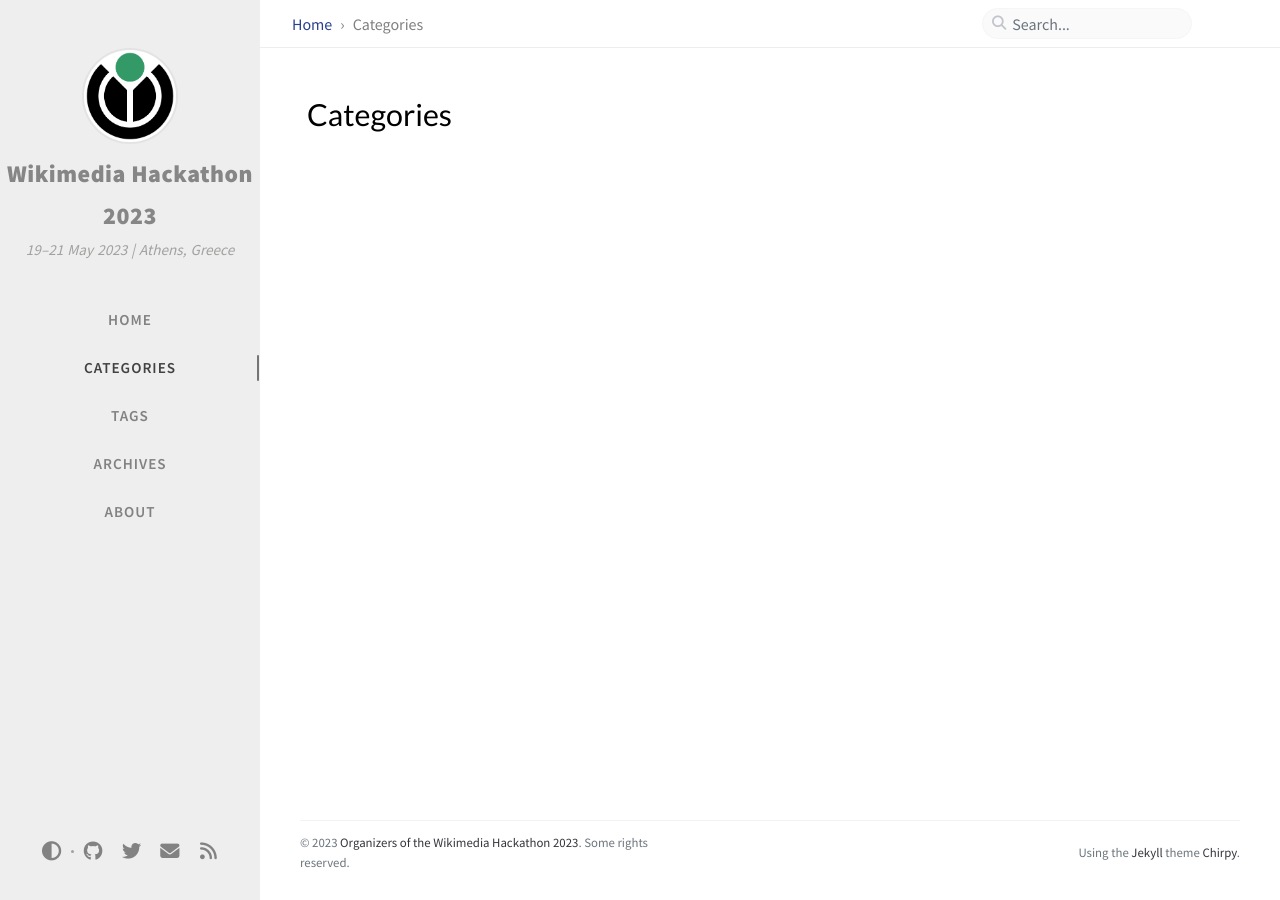
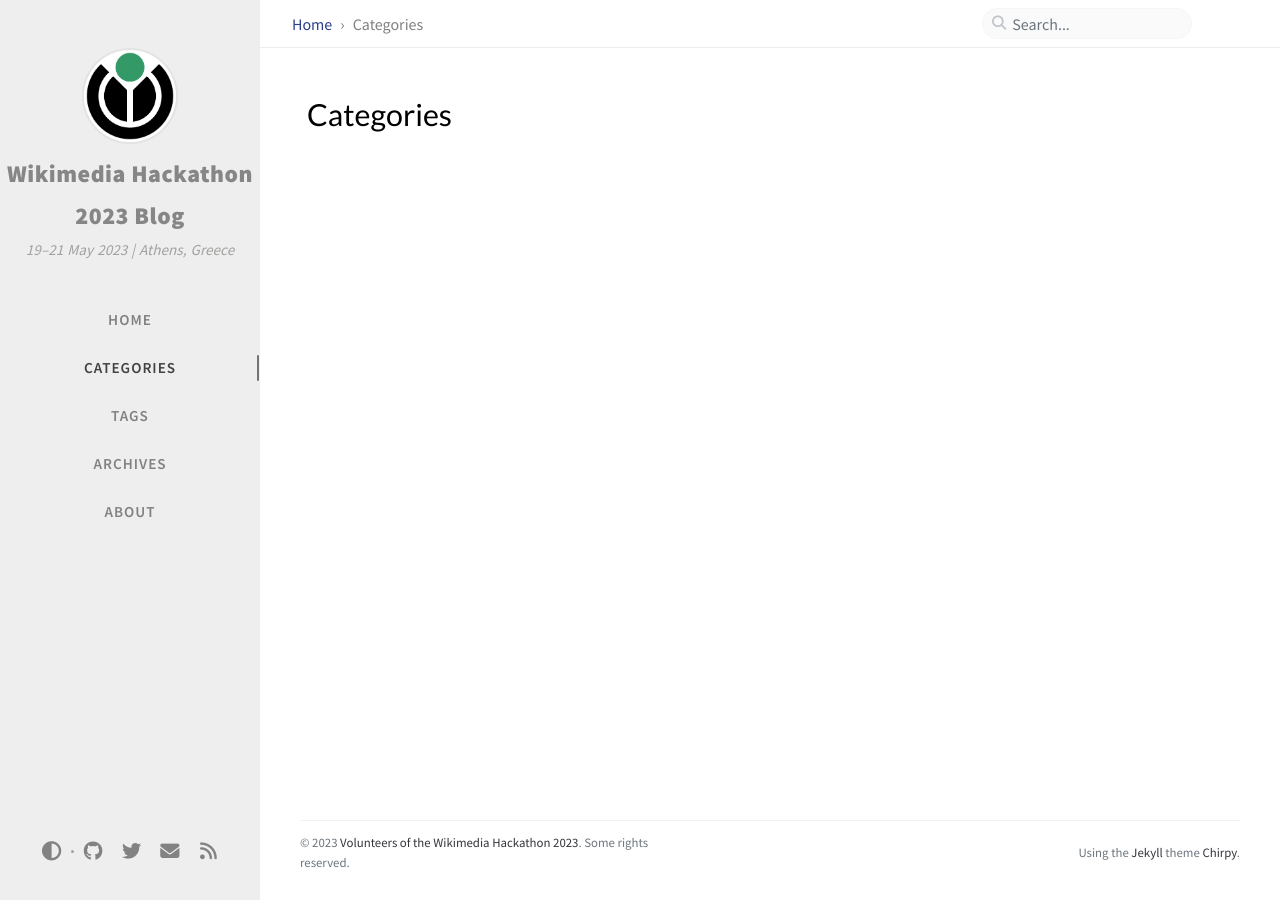
Before and after one commit to wmhack2023/wmhack2023.github.io, a Jekyll site: the page built from _tabs/categories.md, in a window 1280 px wide. Built offline with Jekyll 4.4.1, drawn with Linux system fonts in a browser that asks for light colours; comment, search, counter and statistics services are not loaded.

Commit message:
Updates in _config.yml: email, twitter, blog name

```diff
--- a/_config.yml
+++ b/_config.yml
@@ -18,7 +18,7 @@
 # jekyll-seo-tag settings › https://github.com/jekyll/jekyll-seo-tag/blob/master/docs/usage.md
 # ↓ --------------------------
 
-title: Wikimedia Hackathon 2023 # the main title
+title: Wikimedia Hackathon 2023 Blog # the main title
 
 tagline: 19–21 May 2023 | Athens, Greece # it will display as the sub-title
 
@@ -29,7 +29,7 @@
 url: "wmhack2023.github.io"
 
 github:
-  username: riggas-ionio # change to your github username
+  username: wmhack2023 # change to your github username
 
 twitter:
   username: search?q=%23wmhack&src=typed_query&f=live # change to your twitter username
@@ -37,13 +37,13 @@
 social:
   # Change to your full name.
   # It will be displayed as the default author of the posts and the copyright owner in the Footer
-  name: Organizers of the Wikimedia Hackathon 2023
-  email: example@domain.com # change to your email address
+  name: Volunteers of the Wikimedia Hackathon 2023
+  email: wmhack2023@gmail.com # change to your email address
   links:
     # The first element serves as the copyright owner's link
     - https://www.mediawiki.org/wiki/Wikimedia_Hackathon_2023/Organization
     - https://twitter.com/search?q=%23wmhack&src=typed_query&f=live # change to your twitter homepage
-    - https://github.com/riggas-ionio # change to your github homepage
+    - https://github.com/wmhack2023 # change to your github homepage
     # Uncomment below to add more social links
     # - https://www.facebook.com/username
     # - https://www.linkedin.com/in/username
```
